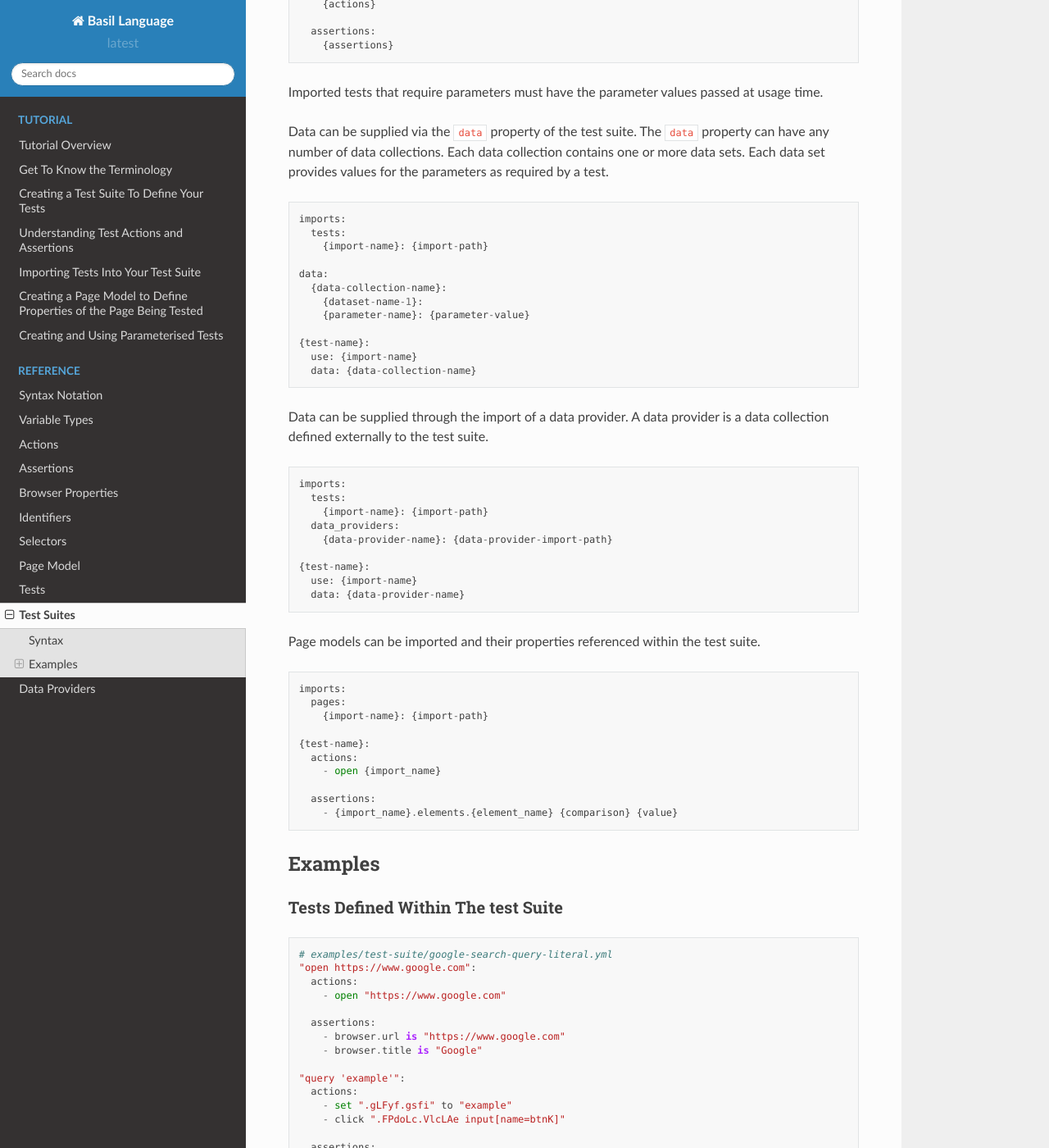
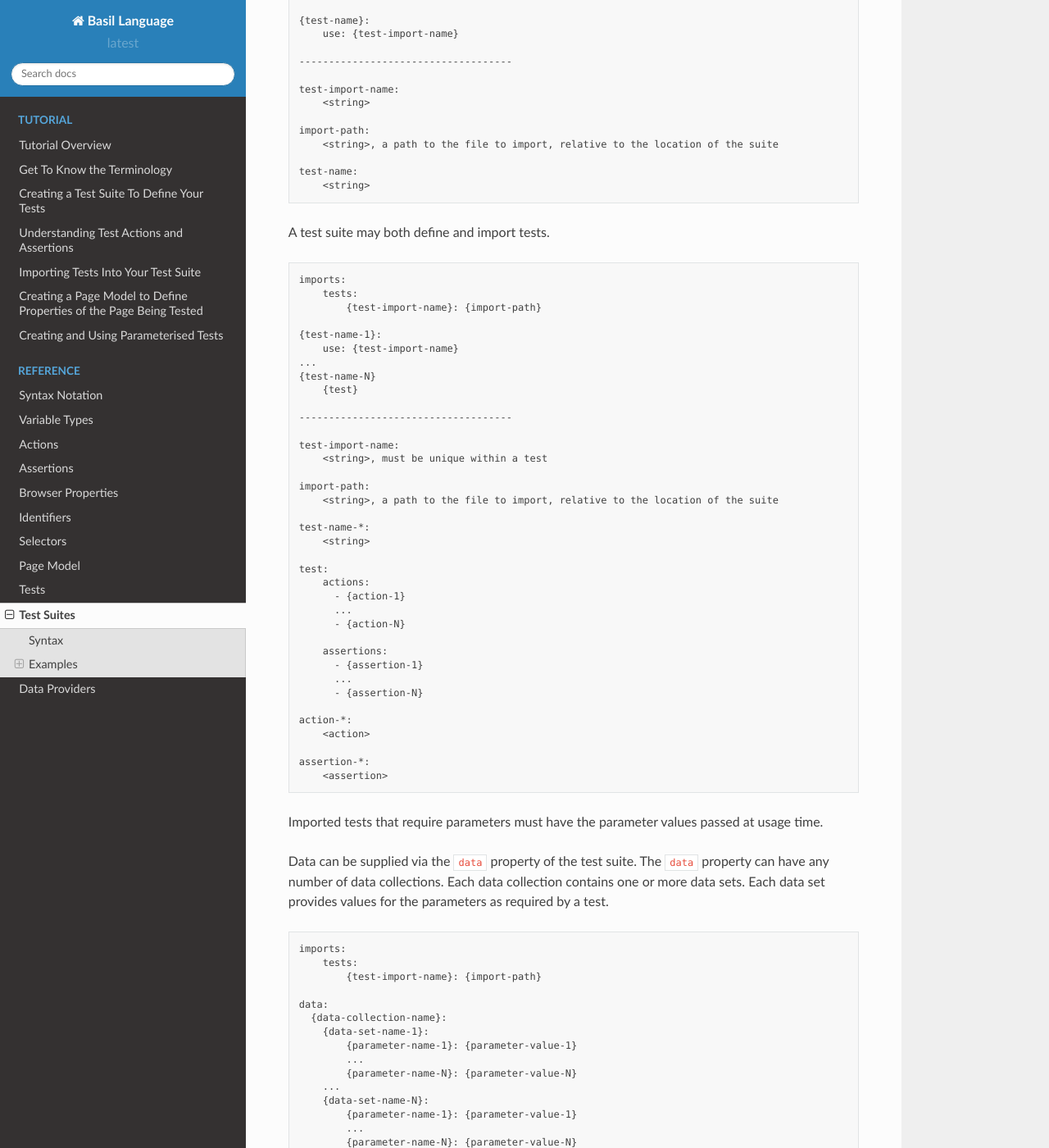
Before and after one commit to webignition/bas-spec, a Sphinx documentation site: the page built from docs/test-suites.rst, in a window 1280 px wide and 1400 px high, scrolled down 1023 px. Shown: the whole window at 82% size. Built offline with Sphinx 7.4.7 and the Read the Docs theme 2.0.0, drawn with Linux system fonts in a browser that asks for light colours; some of the changed text lies outside the part shown.

Commit message:
Tidy up test suite syntax

```diff
--- /dev/null
+++ b/docs/includes/syntax/test-suite/define-and-import.rst
@@ -0,0 +1,39 @@
+.. code-block:: text
+
+    imports:
+        tests:
+            {test-import-name}: {import-path}
+
+    {test-name-1}:
+        use: {test-import-name}
+    ...
+    {test-name-N}
+        {test}
+
+    ------------------------------------
+
+    test-import-name:
+        <string>, must be unique within a test
+
+    import-path:
+        <string>, a path to the file to import, relative to the location of the suite
+
+    test-name-*:
+        <string>
+
+    test:
+        actions:
+          - {action-1}
+          ...
+          - {action-N}
+
+        assertions:
+          - {assertion-1}
+          ...
+          - {assertion-N}
+
+    action-*:
+        <action>
+
+    assertion-*:
+        <assertion>
--- a/docs/includes/syntax/test-suite/define-and-import.yml
+++ /dev/null
@@ -1,13 +0,0 @@
-imports:
-  tests:
-    {import-name}: {import-path}
-
-{first-test-name}:
-  use: {import-name}
-
-{second-test-name}:
-  actions:
-    {actions}
-
-  assertions:
-    {assertions}
--- a/docs/includes/syntax/test-suite/define.yml
+++ /dev/null
@@ -1,6 +0,0 @@
-{test-name}:
-  actions:
-    {actions}
-
-  assertions:
-    {assertions}
--- a/docs/includes/syntax/test-suite/import-data-provider.yml
+++ /dev/null
@@ -1,9 +0,0 @@
-imports:
-  tests:
-    {import-name}: {import-path}
-  data_providers:
-    {data-provider-name}: {data-provider-import-path}
-
-{test-name}:
-  use: {import-name}
-  data: {data-provider-name}
--- /dev/null
+++ b/docs/includes/syntax/test-suite/import-inline-data.rst
@@ -0,0 +1,44 @@
+.. code-block:: text
+
+    imports:
+        tests:
+            {test-import-name}: {import-path}
+
+    data:
+      {data-collection-name}:
+        {data-set-name-1}:
+            {parameter-name-1}: {parameter-value-1}
+            ...
+            {parameter-name-N}: {parameter-value-N}
+        ...
+        {data-set-name-N}:
+            {parameter-name-1}: {parameter-value-1}
+            ...
+            {parameter-name-N}: {parameter-value-N}
+
+    {test-name}:
+        use: {test-import-name}
+        data: {data-collection-name}
+
+    -----------------------------------------------
+
+    test-import-name:
+        <string>
+
+    import-path:
+        <string>, a path to the file to import, relative to the location of the suite
+
+    data-collection-name:
+        <string>
+
+    data-set-name-*:
+        <string>
+
+    parameter-name-*:
+        <string>, must match the name of a parameter as required by a test
+
+    parameter-value-*:
+        <string>
+
+    test-name:
+        <string>
--- a/docs/includes/syntax/test-suite/import-inline-data.yml
+++ /dev/null
@@ -1,12 +0,0 @@
-imports:
-  tests:
-    {import-name}: {import-path}
-
-data:
-  {data-collection-name}:
-    {dataset-name-1}:
-    {parameter-name}: {parameter-value}
-
-{test-name}:
-  use: {import-name}
-  data: {data-collection-name}
--- /dev/null
+++ b/docs/includes/syntax/test-suite/import-provided-data.rst
@@ -0,0 +1,25 @@
+.. code-block:: text
+
+    imports:
+        tests:
+            {test-import-name}: {import-path}
+        data_providers:
+            {data-provider-import-name}: {import-path}
+
+    {test-name}:
+        use: {test-import-name}
+        data: {data-provider-import-name}
+
+    -----------------------------------------------
+
+    test-import-name:
+        <string>
+
+    import-path:
+        <string>, a path to the file to import, relative to the location of the suite
+
+    data-provider-import-name:
+        <string>
+
+    test-name:
+        <string>
--- /dev/null
+++ b/docs/includes/syntax/test-suite/import.rst
@@ -0,0 +1,19 @@
+.. code-block:: text
+
+    imports:
+        tests:
+            {test-import-name}: {import-path}
+
+    {test-name}:
+        use: {test-import-name}
+
+    ------------------------------------
+
+    test-import-name:
+        <string>
+
+    import-path:
+        <string>, a path to the file to import, relative to the location of the suite
+
+    test-name:
+        <string>
--- a/docs/includes/syntax/test-suite/import.yml
+++ /dev/null
@@ -1,6 +0,0 @@
-imports:
-  tests:
-    {import-name}: {import-path}
-
-{test-name}:
-  use: {import-name}
--- /dev/null
+++ b/docs/includes/syntax/test-suite/page-model.rst
@@ -0,0 +1,32 @@
+.. code-block:: text
+
+    imports:
+        pages:
+            {page-import-name}: {import-path}
+
+    {test-name}:
+      actions:
+        - open {import_name}
+
+      assertions:
+        - {page-import-name}.elements.{element-name} {comparison} [{value}]
+
+    --------
+
+    page-import-name:
+        <string>
+
+    import-path:
+        <string>, a path to the file to import, relative to the location of the suite
+
+    test-name:
+        <string>
+
+    element-name:
+        <string>, defined within the imported page model
+
+    comparison:
+        <string>, comparison for assertion
+
+    value:
+        <string>, value for assertion
--- a/docs/includes/syntax/test-suite/page-model.yml
+++ /dev/null
@@ -1,10 +0,0 @@
-imports:
-  pages:
-    {import-name}: {import-path}
-
-{test-name}:
-  actions:
-    - open {import_name}
-
-  assertions:
-    - {import_name}.elements.{element_name} {comparison} {value}
--- /dev/null
+++ b/docs/includes/syntax/test-suite/test-suite.rst
@@ -0,0 +1,29 @@
+.. code-block:: text
+
+    {test-name-1}:
+        {test}
+    ...
+    {test-name-N}
+        {test}
+
+    --------
+
+    test-name-*:
+        <string>
+
+    test:
+        actions:
+          - {action-1}
+          ...
+          - {action-N}
+
+        assertions:
+          - {assertion-1}
+          ...
+          - {assertion-N}
+
+    action-*:
+        <action>
+
+    assertion-*:
+        <assertion>
--- a/docs/test-suites.rst
+++ b/docs/test-suites.rst
@@ -3,28 +3,26 @@ Test Suites
 ===========
 
 A test suite is composed of a series of :doc:`tests </tests>`. Tests may be defined directly within a suite or may be
-defined independently and imported into a suite.
+defined independently and imported into a suite. A test suite may import tests, may import page models
+and may import data providers.
 
 ------
 Syntax
 ------
 
-A test suite is a YAML object with user-defined named properties where each property defines a test.
-Each named property within the test suite defines the :doc:`actions </actions>` and :doc:`assertions </assertions>`
-to be performed for a specific test.
+A test suite is a YAML object. The most basic test suite defines tests directly.
 
-.. literalinclude:: includes/syntax/test-suite/define.yml
+.. include:: includes/syntax/test-suite/test-suite.rst
 
 A test may be defined independently of the test suite and imported in one or more test suites.
 
-Import names are user-defined. Import names for parameterised tests must not the ``actions`` or ``assertions`` keywords.
-Import paths are relative to the test suite.
+Import names are user-defined. Import paths are relative to the test suite.
 
-.. literalinclude:: includes/syntax/test-suite/import.yml
+.. include:: includes/syntax/test-suite/import.rst
 
 A test suite may both define and import tests.
 
-.. literalinclude:: includes/syntax/test-suite/define-and-import.yml
+.. include:: includes/syntax/test-suite/define-and-import.rst
 
 Imported tests that require parameters must have the parameter values passed at usage time.
 
@@ -32,16 +30,16 @@ Data can be supplied via the ``data`` property of the test suite. The ``data`` p
 collections. Each data collection contains one or more data sets. Each data set provides values for the parameters
 as required by a test.
 
-.. literalinclude:: includes/syntax/test-suite/import-inline-data.yml
+.. include:: includes/syntax/test-suite/import-inline-data.rst
 
 Data can be supplied through the import of a data provider. A data provider is a data collection defined externally
 to the test suite.
 
-.. literalinclude:: includes/syntax/test-suite/import-data-provider.yml
+.. include:: includes/syntax/test-suite/import-provided-data.rst
 
-Page models can be imported and their properties referenced within the test suite.
+Page models can be imported and their defined page properties referenced within the test suite.
 
-.. literalinclude:: includes/syntax/test-suite/page-model.yml
+.. include:: includes/syntax/test-suite/page-model.rst
 
 --------
 Examples
```
Also changed, not shown: docs/includes/syntax/data-provider.yml (deleted, +0 -13 lines).
